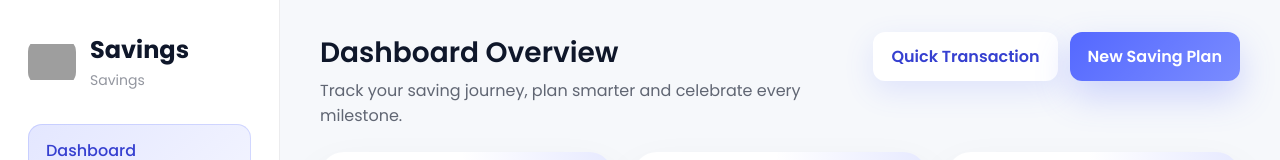
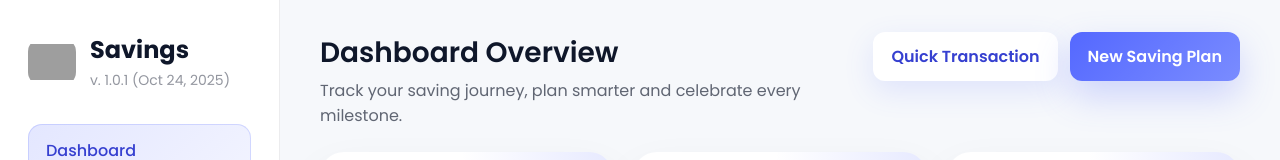
Before and after one commit to wejkey/projects.wejkey.org, a plain HTML site: page project/102425/index.html in a window 1280 px wide. Shown: the top 160 px of the page. Drawn offline with nearby package versions, Linux system fonts and the light colour scheme; grey boxes are pictures that could not be loaded.

Commit message:
Update index.html

```diff
--- a/project/102425/index.html
+++ b/project/102425/index.html
@@ -22,7 +22,7 @@
         <div class="brand-icon" aria-hidden="true"><img class="brand-img" alt="logo" src="https://raw.githubusercontent.com/wejkey/wejkey/main/images/greenwejkey.png"></div>
         <div>
           <h1 data-i18n="brand.title">Savings</h1>
-          <span>Savings</span>
+          <span>v. 1.0.1 (Oct 24, 2025)</span>
         </div>
       </div>
       <nav class="nav">
```
